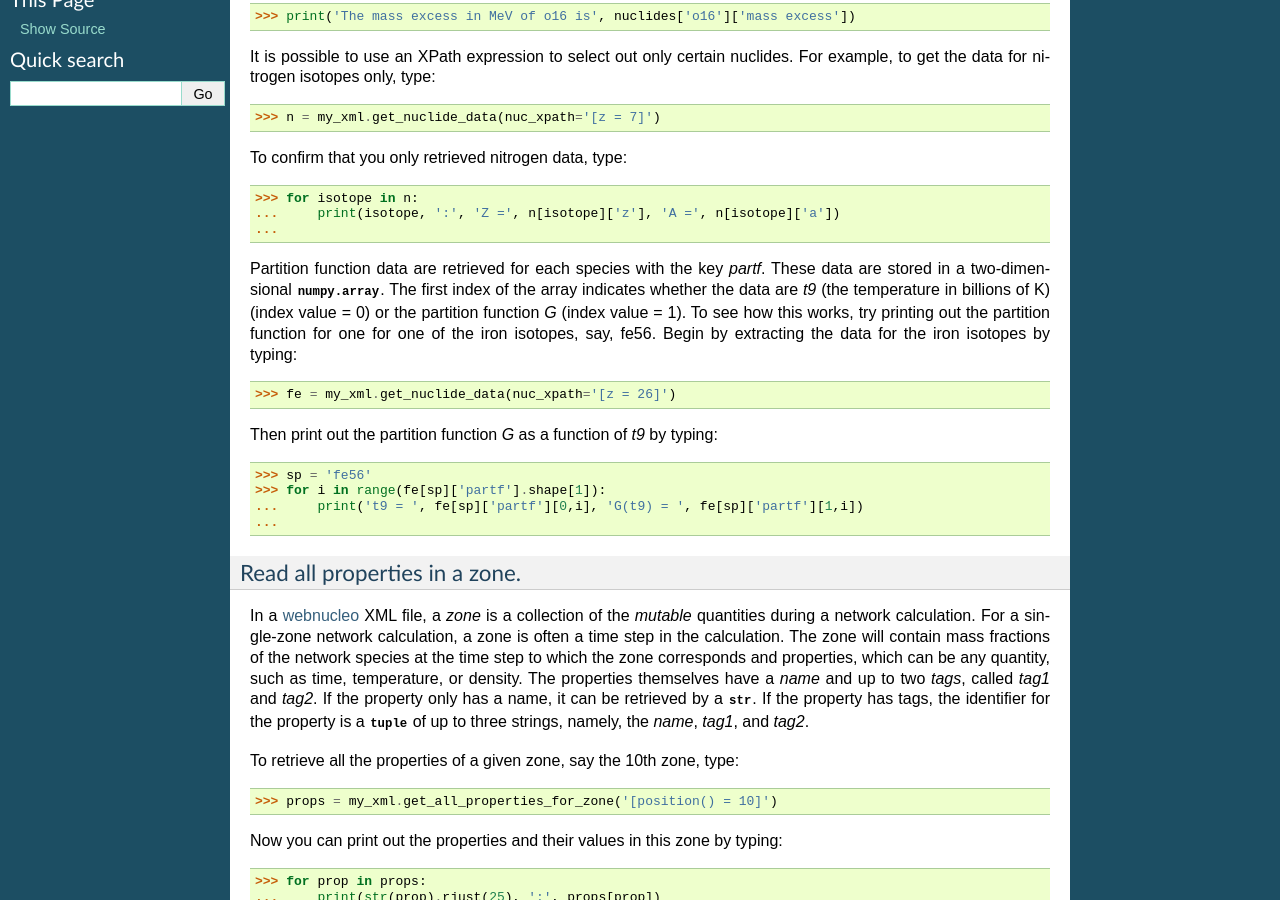
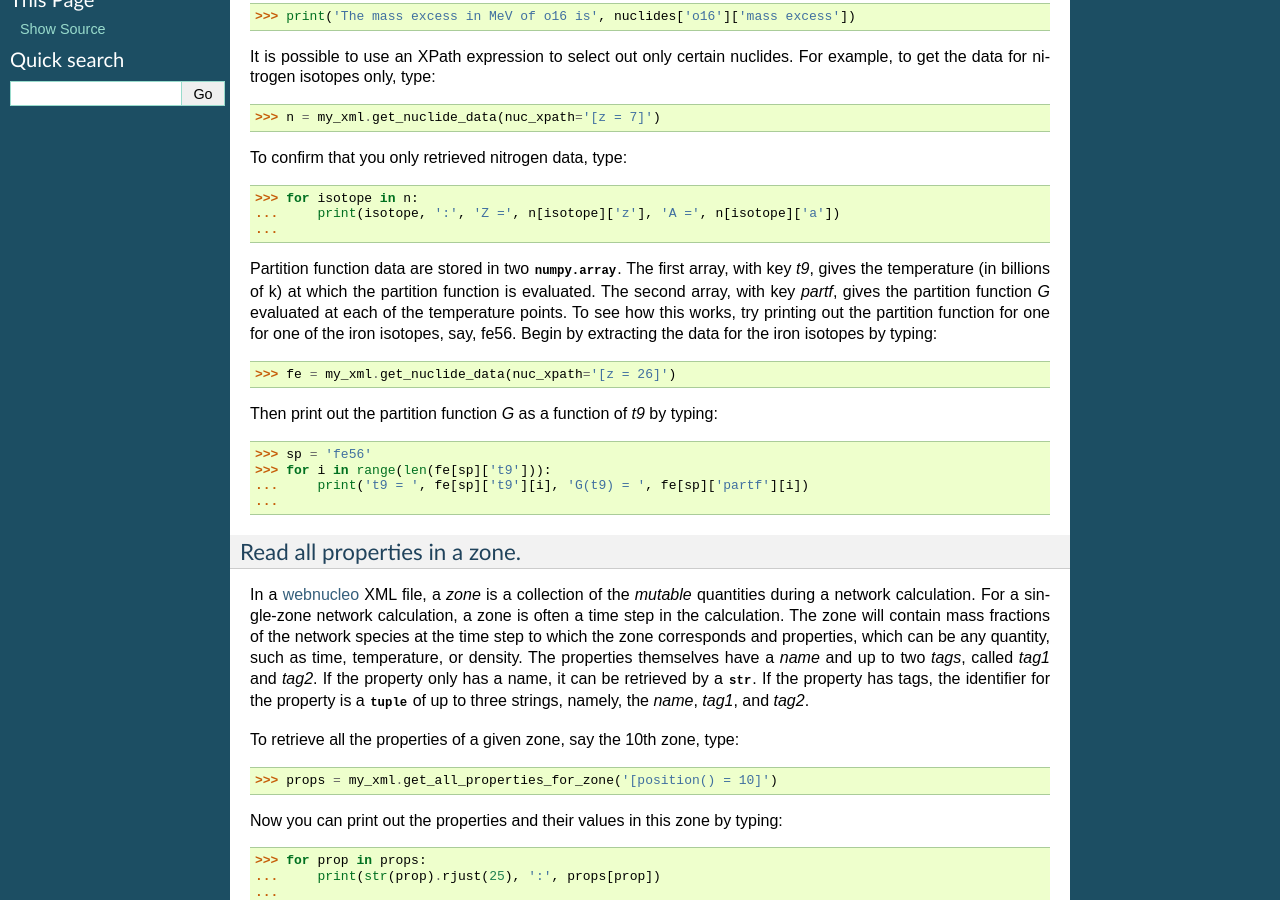
Before and after one commit to mbradle/wnutils, a Sphinx documentation site: the page built from doc/source/read_tutorial.rst, in a window 1280 px wide and 900 px high, scrolled down 987 px. Built offline with Sphinx 7.4.7, drawn with Linux system fonts in a browser that asks for light colours; some of the changed text lies outside the part shown.

Commit message:
Change how partition function data store.  Fix version.

```diff
--- a/doc/source/changelog.rst
+++ b/doc/source/changelog.rst
@@ -4,7 +4,7 @@ Changelog
 All notable changes to this project will be documented in this file.  This
 project adheres to `Semantic Versioning <http://semver.org/spec/v2.0.0.html>`_.
 
-Version 1.0.1
+Version 1.1.0
 -------------
 
 New:
--- a/doc/source/read_tutorial.rst
+++ b/doc/source/read_tutorial.rst
@@ -71,11 +71,11 @@ To confirm that you only retrieved nitrogen data, type::
     ...     print(isotope, ':', 'Z =', n[isotope]['z'], 'A =', n[isotope]['a'])
     ...
 
-Partition function data are retrieved for each species with the key `partf`.
-These data are stored in a two-dimensional :obj:`numpy.array`.  The first
-index of the array indicates whether the data are `t9` (the temperature
-in billions of K) (index value = 0) or the partition function `G`
-(index value = 1).
+Partition function data are stored in two :obj:`numpy.array`.  The first
+array, with key `t9`, gives the temperature (in billions of k) at which
+the partition function is evaluated.  The second array, with key
+`partf`, gives the partition function `G` evaluated at each of the
+temperature points.
 To see how this works, try printing out the partition function for one
 for one of the iron isotopes, say, fe56.  Begin
 by extracting the data for the iron isotopes by typing::
@@ -85,8 +85,8 @@ by extracting the data for the iron isotopes by typing::
 Then print out the partition function `G` as a function of `t9` by typing::
 
     >>> sp = 'fe56'
-    >>> for i in range(fe[sp]['partf'].shape[1]):
-    ...     print('t9 = ', fe[sp]['partf'][0,i], 'G(t9) = ', fe[sp]['partf'][1,i])
+    >>> for i in range(len(fe[sp]['t9'])):
+    ...     print('t9 = ', fe[sp]['t9'][i], 'G(t9) = ', fe[sp]['partf'][i])
     ...
 
 Read all properties in a zone.
--- a/wnutils/__about__.py
+++ b/wnutils/__about__.py
@@ -7,6 +7,6 @@ __all__ = [
 
 __title__ = 'wnutils'
 __summary__ = 'Python project to read and plot webnucleo files'
-__version__ = '1.0.1.dev0'
+__version__ = '1.1.0.dev0'
 __author__ = 'Clemson University'
 __copyright__ = 'Clemson University, 2018'
```
Also changed, not shown: 1 other file.
